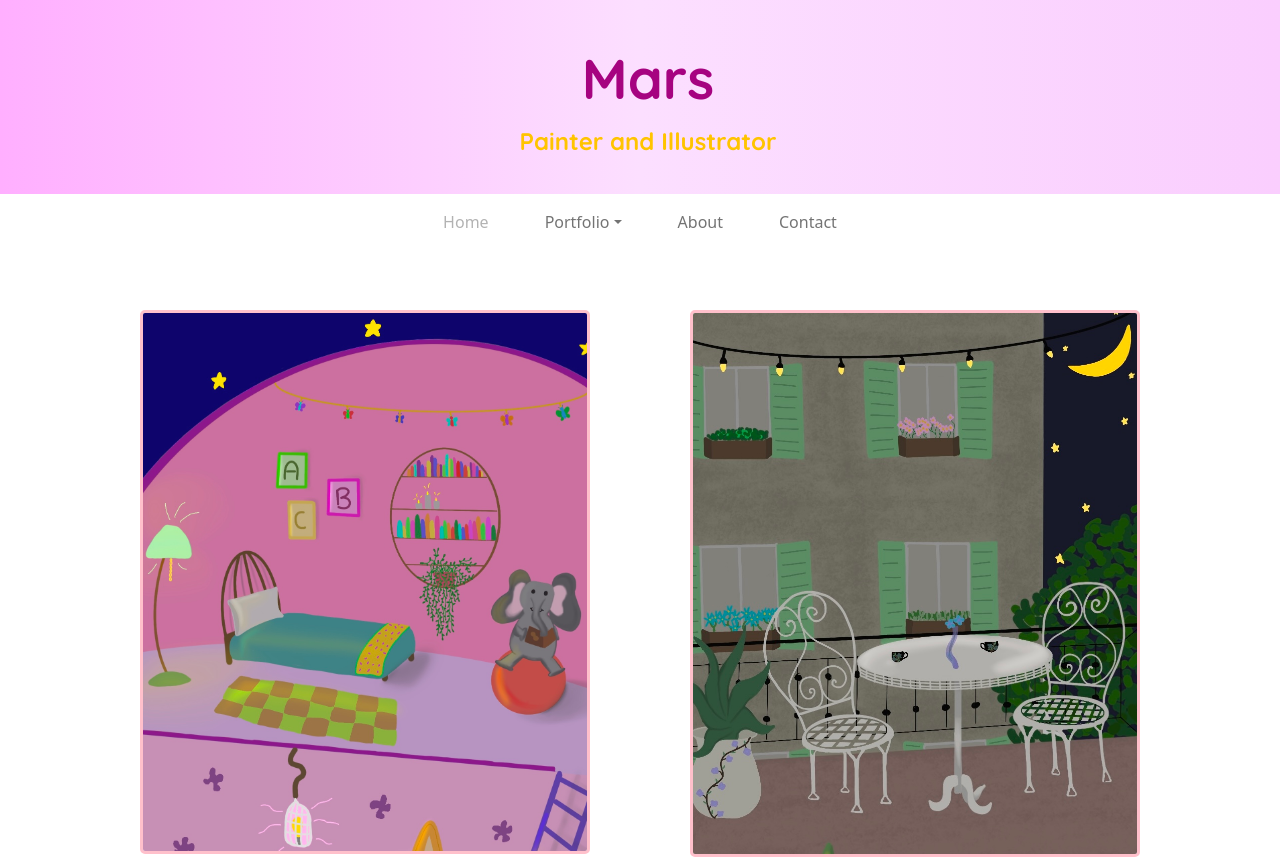
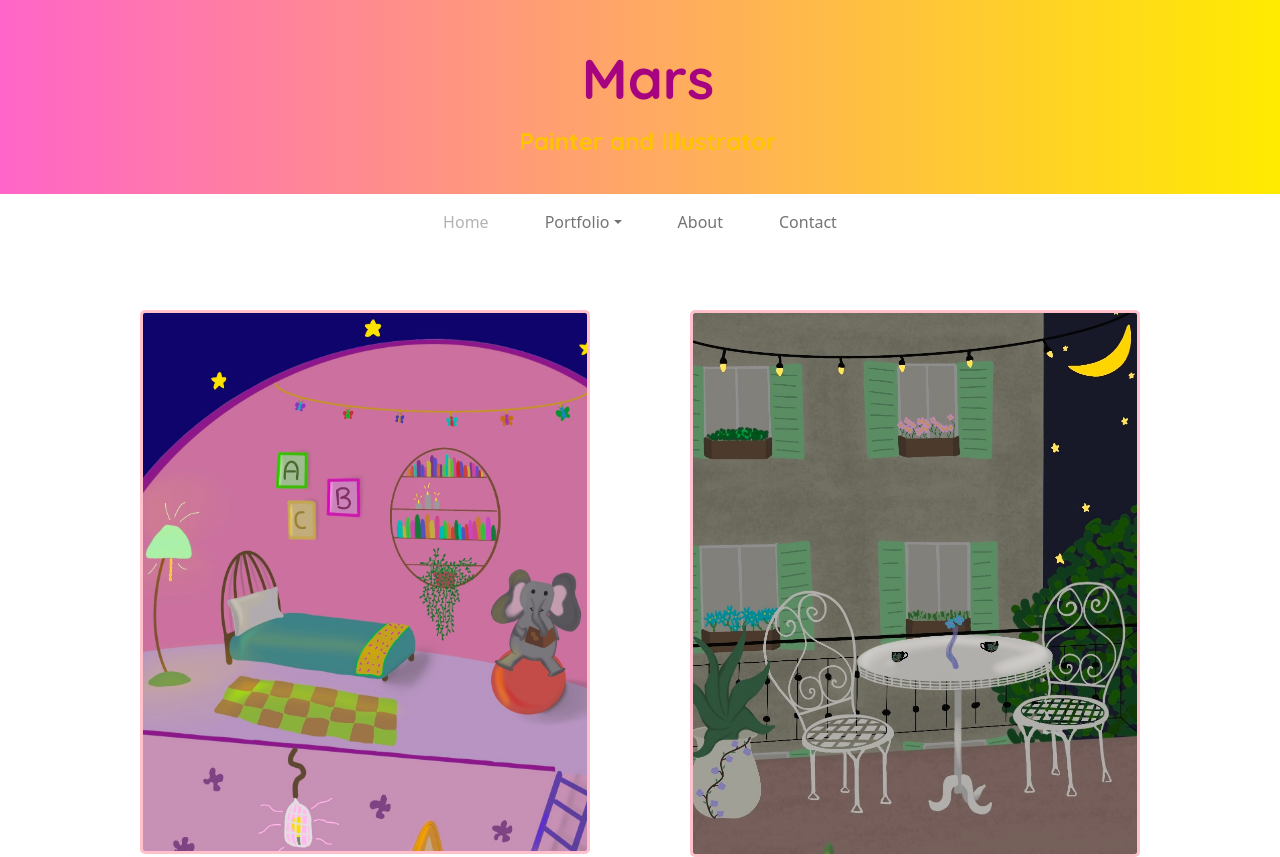
Before and after one commit to biffmalibu/ArtSite, a plain HTML site: page index.html in a window 1280 px wide. Shown: the top 857 px of the page. Drawn offline with nearby package versions, Linux system fonts and the light colour scheme; some packages are replaced by stand-ins of ours; a script that the page names is missing; a web font is replaced by a local one.

Commit message:
Updated gradient

```diff
--- a/styles/main.css
+++ b/styles/main.css
@@ -36,7 +36,7 @@ a {
 /* Header Tags */
 header {
     background: rgb(255,175,255);
-    background: linear-gradient(90deg, rgba(255,175,255,1) 0%, rgba(252,223,255,1) 50%, rgba(250,206,254,1) 100%);
+    background: linear-gradient(90deg, rgba(255,101,200,1) 0%, rgba(255,235,0,1) 100%);
     padding: 30px 0;
     padding-left: 1em;
 }
@@ -48,6 +48,7 @@ header h2 {
     margin-top: 15px;
     text-align: center;
     font-weight: bold;
+    font-weight: 700;
     /* margin-right: 120px; */
 
 }
```
